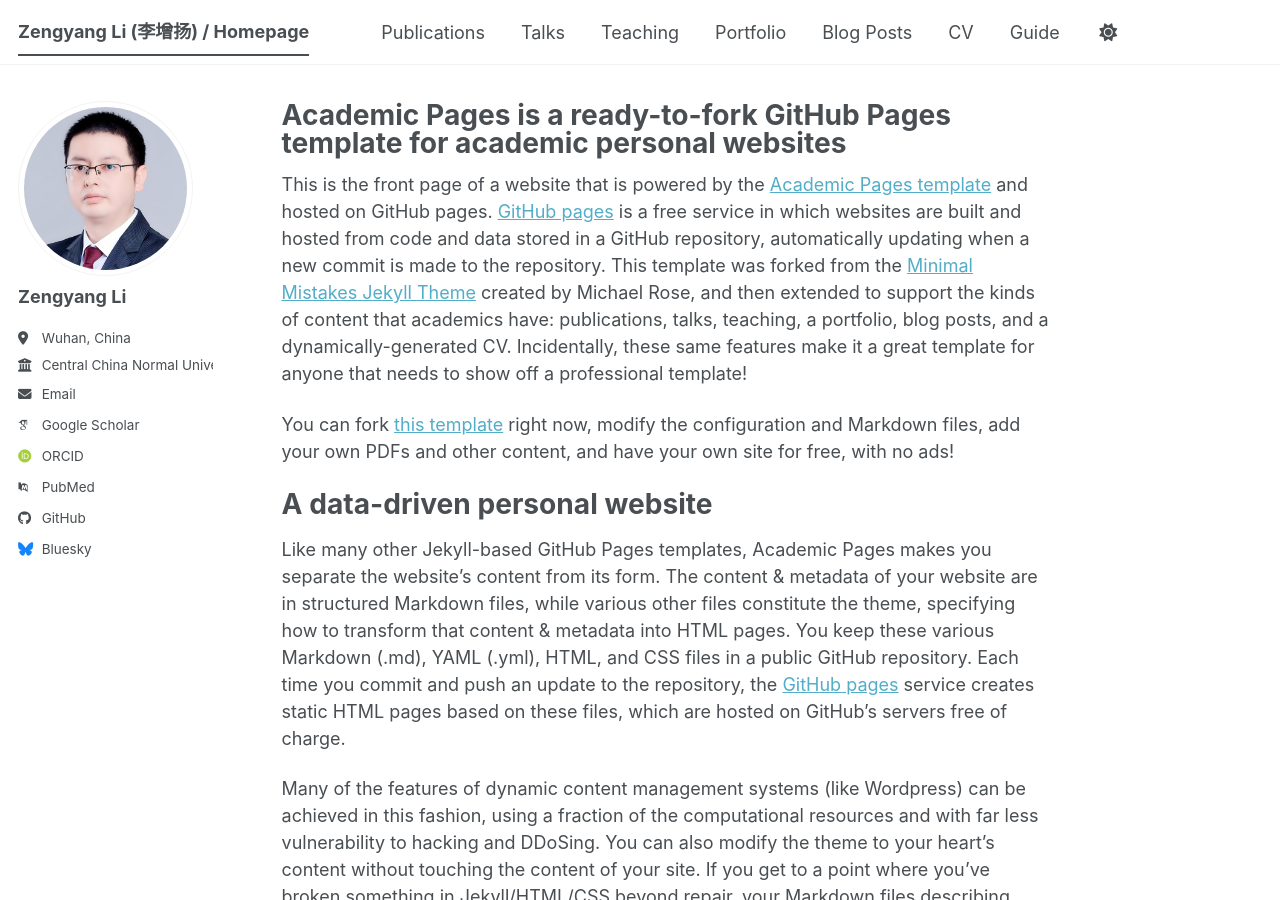
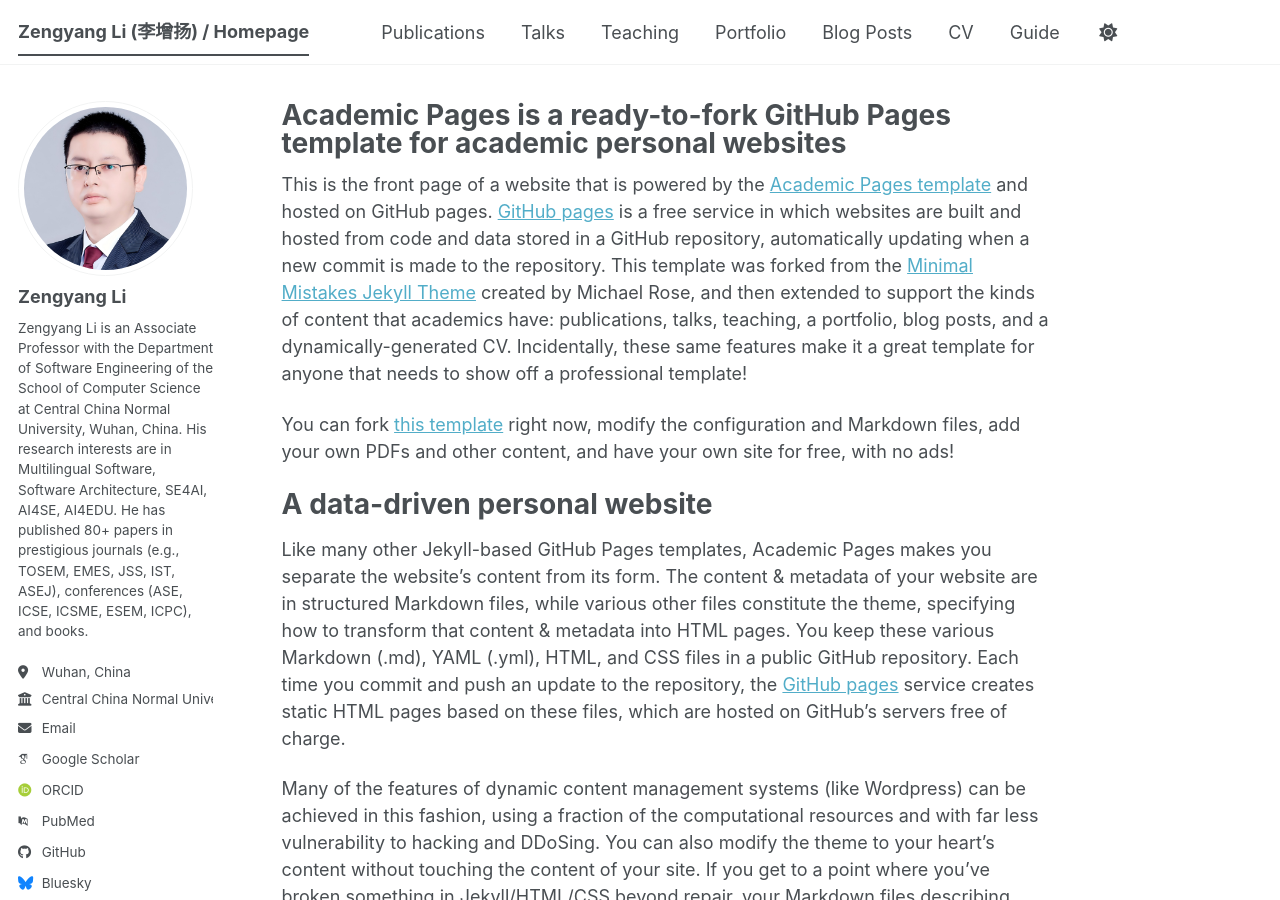
Before and after one commit to zengyang/zengyang.github.io, a Jekyll site: the page built from _pages/about.md, in a window 1280 px wide and 900 px high. Built offline with Jekyll 4.4.1, drawn with Linux system fonts in a browser that asks for light colours; some web fonts are replaced; a script bundle is joined from its source files by our own code; library files that are not in the unit come from our copies.

Commit message:
Update _config.yml

```diff
--- a/_config.yml
+++ b/_config.yml
@@ -26,7 +26,7 @@
   avatar           : "profile.png"
   name             : "Zengyang Li"
   pronouns         : # example: "she/her"
-  bio              : ""
+  bio              : "Zengyang Li is an Associate Professor with the Department of Software Engineering of the School of Computer Science at Central China Normal University, Wuhan, China. His research interests are in Multilingual Software, Software Architecture, SE4AI, AI4SE, AI4EDU. He has published 80+ papers in prestigious journals (e.g., TOSEM, EMES, JSS, IST, ASEJ), conferences (ASE, ICSE, ICSME, ESEM, ICPC), and books."
   location         : "Wuhan, China"
   employer         : "Central China Normal University"
   uri              : # URL
```
